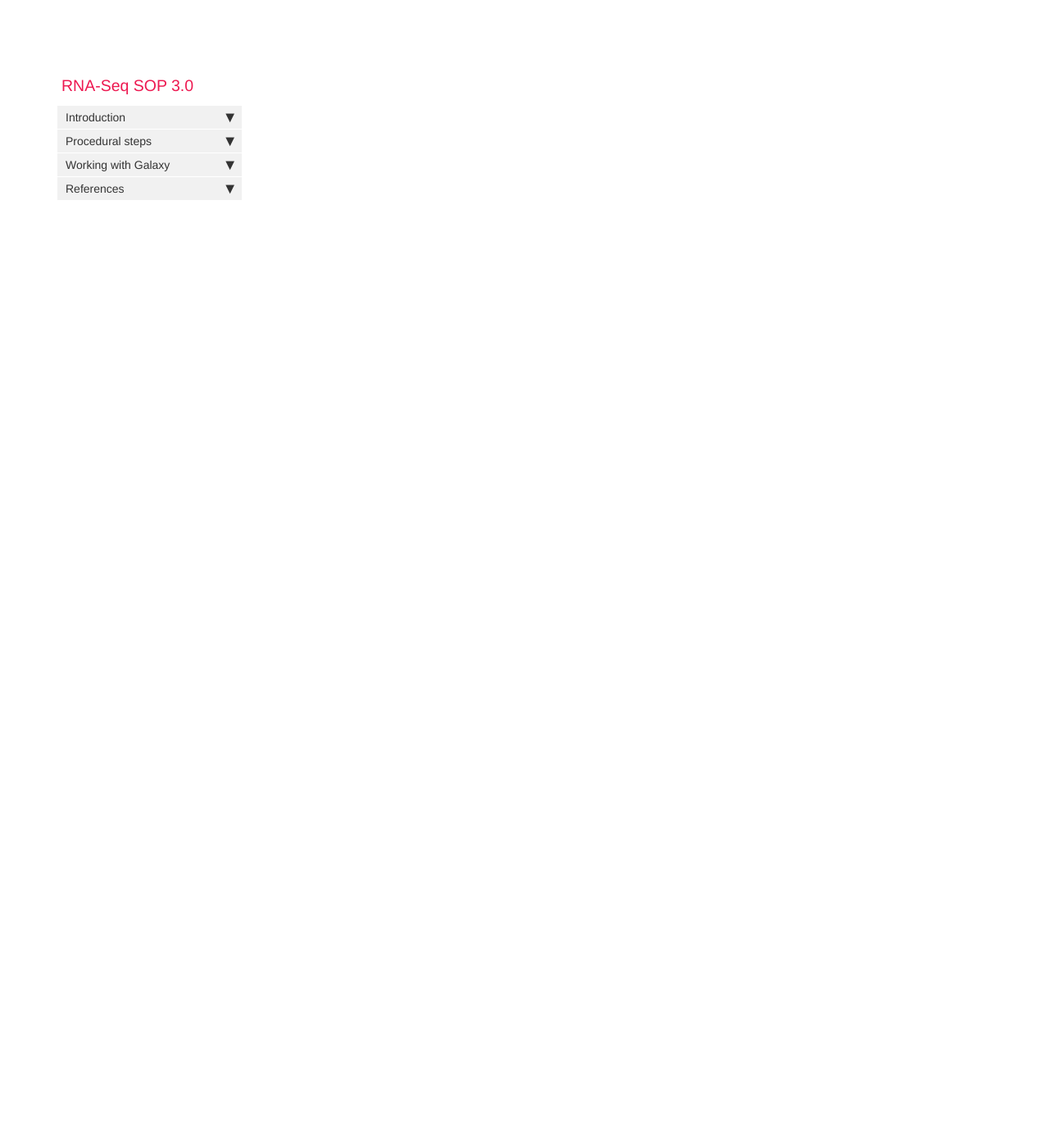
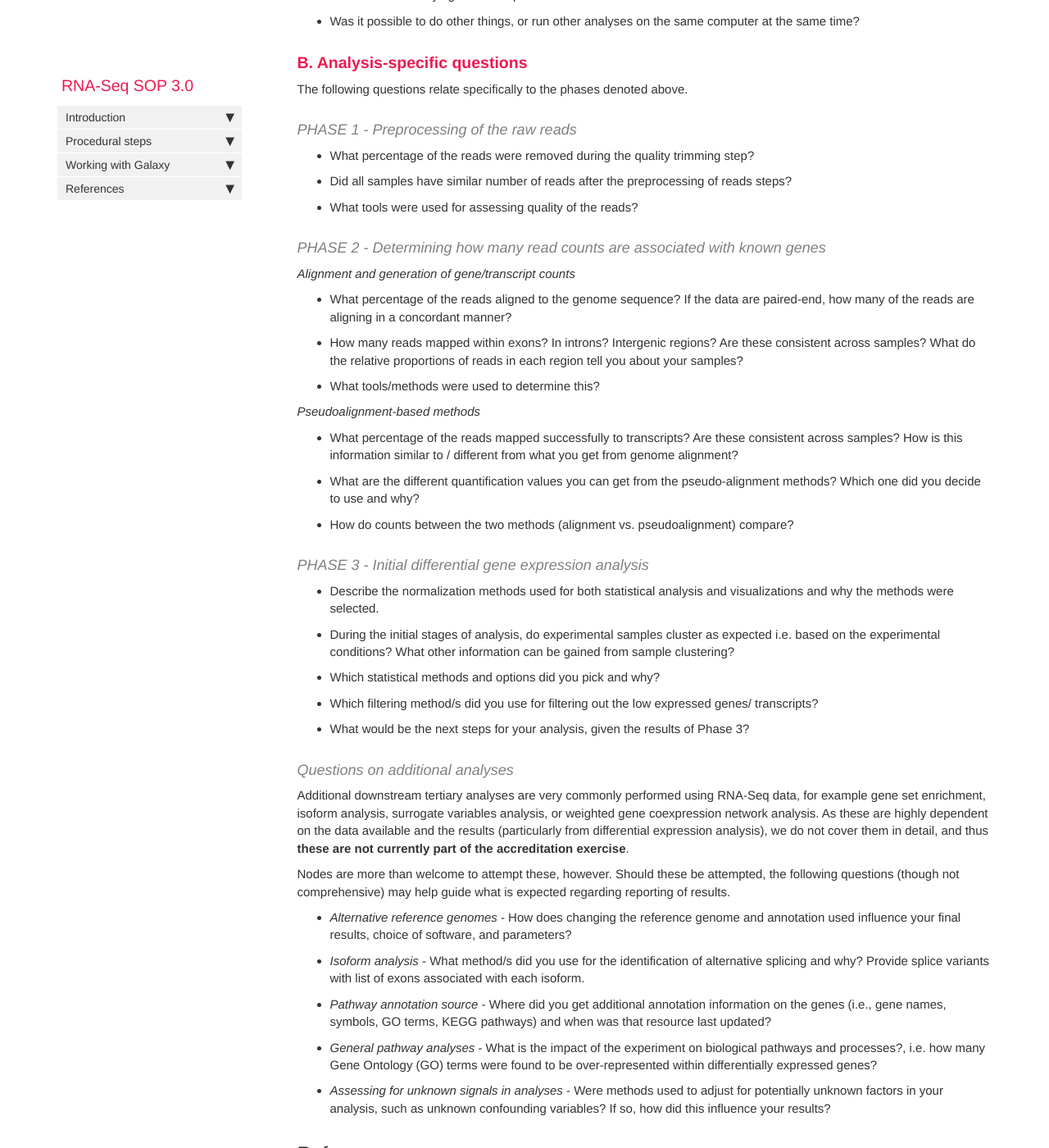
Before and after one commit to h3abionet/H3ABionet-SOPs, a Jekyll site: the page built from docs/RNA-Seq.md, in a window 1280 px wide and 1400 px high, scrolled down 11329 px. Shown: the whole window at 82% size. Built offline with Jekyll 4.4.1, drawn with Linux system fonts in a browser that asks for light colours; nearby versions of some CDN libraries; comment, search, counter and statistics services are not loaded; some of the changed text lies outside the part shown.

Commit message:
update RNA-seq documentation

```diff
--- a/docs/RNA-Seq.md
+++ b/docs/RNA-Seq.md
@@ -329,6 +329,87 @@ The [Galaxy Tool Shed](https://toolshed.g2.bx.psu.edu) lists all tools currently
 *   Kallisto
 *   Salmon
 
+
+## Questions to consider.
+
+### **A. General questions**
+
+These questions, originally derived for the 16S analysis, relate to other sequencing workflows as well.
+
+**_Questions related to the nature of the input sequence data_**
+
+*   Were the number, length and quality of the reads obtained in line with what would be expected for the sequencing platform used?
+*   Was the input dataset of sufficiently good quality to perform the analysis?
+*   How did the reads' quality and GC content affect the way analysis was run?
+
+**_Operational questions_**
+
+*   At each step of the workflow, describe which software was used and why:
+    *   Was the choice affected by the nature and/or quality of the reads?
+    *   Was the choice made due to the time and cost of the analysis?
+    *   What are the accuracy and performance considerations for the chosen piece of software?
+*   For each software, describe which input parameters were chosen, and why:
+    *   Was the choice affected by the nature and/or quality of the reads?
+    *   Did the available hardware play a role in the parameter choice?
+    *   How did the purpose of the study affect the parameter choice?
+*   For each step of the workflow, how do you know that it completed successfully and that the results are usable for the next step?
+
+**_Runtime analysis_**
+
+This is useful information for making predictions for the clients and collaborators
+
+*   How much time, memory, and disk space did each step of the workflow take?
+*   How did the underlying hardware perform?
+*   Was it possible to do other things, or run other analyses on the same computer at the same time?
+
+### **B. Analysis-specific questions**
+
+The following questions relate specifically to the phases denoted above.
+
+
+#### PHASE 1 - Preprocessing of the raw reads
+
+
+*   What percentage of the reads were removed during the quality trimming step?
+*   Did all samples have similar number of reads after the preprocessing of reads steps?
+*   What tools were used for assessing quality of the reads?
+
+
+#### PHASE 2 - Determining how many read counts are associated with known genes
+
+_Alignment and generation of gene/transcript counts_
+
+*   What percentage of the reads aligned to the genome sequence?  If the data are paired-end, how many of the reads are aligning in a concordant manner?
+*   How many reads mapped within exons?  In introns?  Intergenic regions?  Are these consistent across samples? What do the relative proportions of reads in each region tell you about your samples?
+*   What tools/methods were used to determine this?
+
+_Pseudoalignment-based methods_
+
+*   What percentage of the reads mapped successfully to transcripts?  Are these consistent across samples? How is this information similar to / different from what you get from genome alignment?
+*   What are the different quantification values you can get from the pseudo-alignment methods? Which one did you decide to use and why?
+*   How do counts between the two methods (alignment vs. pseudoalignment) compare?
+
+
+#### PHASE 3 - Initial differential gene expression analysis
+
+*   Describe the normalization methods used for both statistical analysis and visualizations and why the methods were selected.
+*   During the initial stages of analysis, do experimental samples cluster as expected i.e. based on the experimental conditions? What other information can be gained from sample clustering?
+*   Which statistical methods and options did you pick and why?
+*   Which filtering method/s did you use for filtering out the low expressed genes/ transcripts?
+*   What would be the next steps for your analysis, given the results of Phase 3?
+
+#### Questions on additional analyses
+
+Additional downstream tertiary analyses are very commonly performed using RNA-Seq data, for example gene set enrichment, isoform analysis, surrogate variables analysis, or weighted gene coexpression network analysis.  As these are highly dependent on the data available and the results (particularly from differential expression analysis), we do not cover them in detail, and thus **these are not currently part of the accreditation exercise**.
+
+Nodes are more than welcome to attempt these, however.  Should these be attempted, the following questions (though not comprehensive) may help guide what is expected regarding reporting of results.
+
+*   *Alternative reference genomes* - How does changing the reference genome and annotation used influence your final results, choice of software, and parameters?
+*   *Isoform analysis* - What method/s did you use for the identification of alternative splicing and why? Provide splice variants with list of exons associated with each isoform.
+*   *Pathway annotation source* - Where did you get additional annotation information on the genes (i.e., gene names, symbols, GO terms, KEGG pathways) and when was that resource last updated?
+*   *General pathway analyses* - What is the impact of the experiment on biological pathways and processes?, i.e.  how many Gene Ontology (GO) terms were found to be over-represented within differentially expressed genes?
+*   *Assessing for unknown signals in analyses* - Were methods used to adjust for potentially unknown factors in your analysis, such as unknown confounding variables?  If so, how did this influence your results?
+
 ## References {#references}
 [^1]: Robinson, Mark D., and Alicia Oshlack. ["A scaling normalization method for differential expression analysis of RNA-seq data."](https://genomebiology.biomedcentral.com/articles/10.1186/gb-2010-11-3-r25) Genome biology 11.3 (2010): R25.
 [^2]: Trapnell, Cole, et al. ["Differential gene and transcript expression analysis of RNA-seq experiments with TopHat and Cufflinks."](https://www.nature.com/articles/nprot.2012.016) Nature protocols 7.3 (2012): 562.
```
Also changed, not shown: other parts of docs/RNA-Seq.md (+1 -1 lines), RNA-Seq.md (+0 -18 lines), assets/images/16s-overview.png (deleted), assets/images/ChristopherJFields.png (deleted), assets/images/Gerrit_Botha.jpeg (deleted), assets/images/JennyDrnevichZadeh.png (deleted), assets/images/Jessica.jpeg (deleted), assets/images/RNA-Seq-FASTQC.png (deleted), assets/images/RNA-Seq-FASTQC2.png (deleted), assets/images/RNA-Seq-Overview.png (deleted), assets/images/radhika_avatar.jpg (deleted), assets/images/scottdhead.jpg (deleted).
